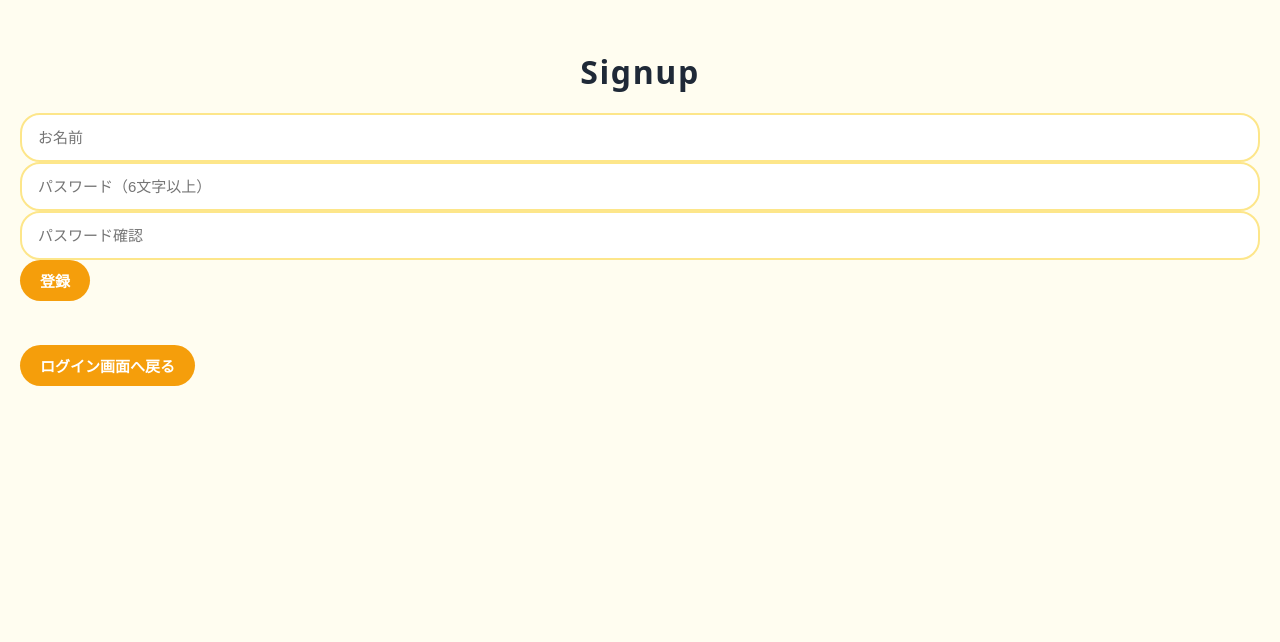
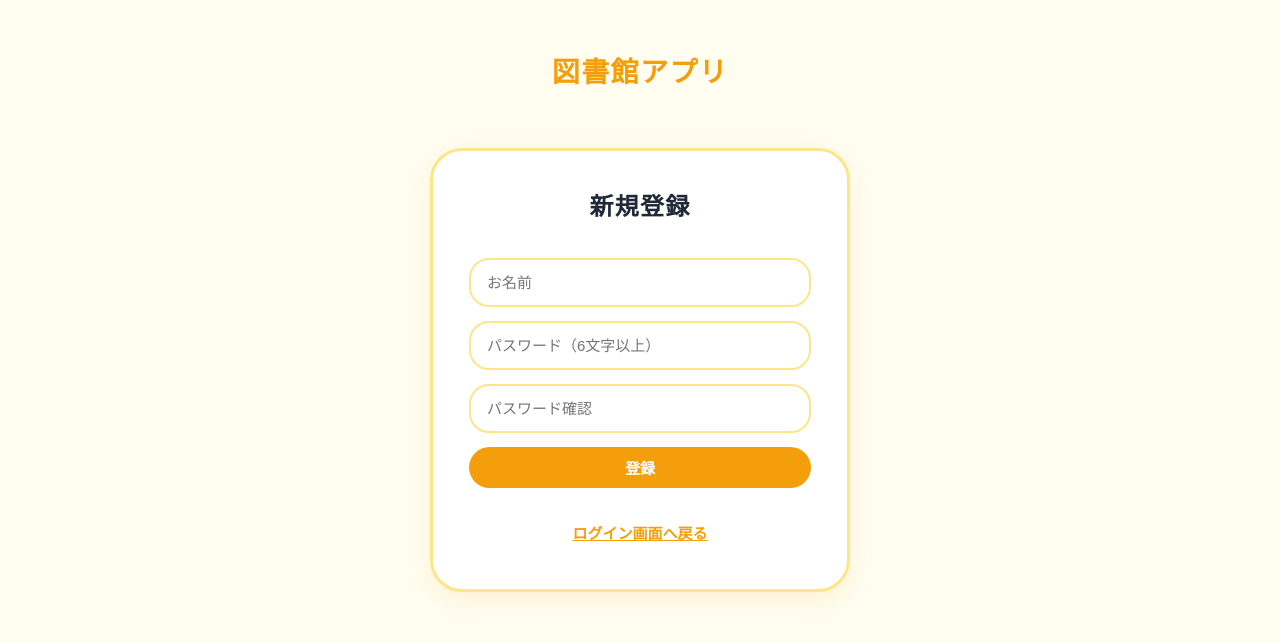
Before and after one commit to Nanako-Murata/toshokan, a Vue app in the folder toshokan-frontend/: page /signup in a window 1280 px wide. Shown: the top 642 px of the page. Built offline with nearby package versions, Linux system fonts and the light colour scheme; the HTML template or start-up script is replaced by a standard one.

Commit message:
improve signup screen

```diff
--- a/toshokan-frontend/src/views/SignupView.vue
+++ b/toshokan-frontend/src/views/SignupView.vue
@@ -1,14 +1,21 @@
 <template>
-  <div>
-    <h1>Signup</h1>
-<input v-model="name" placeholder="お名前" />
-<input v-model="password" type="password" placeholder="パスワード（6文字以上）" />
-<input v-model="confirmPassword" type="password" placeholder="パスワード確認" />
+  <h1 class="app-title">図書館アプリ</h1>
+  <div class="login-container">
+    <div class="login-card">
 
+      <h2>新規登録</h2>
 
-    <button @click="signup">登録</button>
+      <form @submit.prevent="signup">
 
-    <br /><br />
+        <input v-model="name" type="text" placeholder="お名前" autocomplete="name" />
+
+        <input v-model="password" type="password" placeholder="パスワード（6文字以上）" autocomplete="new-password" />
+
+        <input v-model="confirmPassword" type="password" placeholder="パスワード確認" autocomplete="new-password" />
+
+        <button type="submit">登録</button>
+
+      </form>
 
       <p v-if="errorMessage" style="color: red;">
         {{ errorMessage }}
@@ -18,11 +25,13 @@
         {{ successMessage }}
       </p>
 
-    <br />
-
-    <button @click="goLogin">
+      <div class="link-buttons">
+        <button class="link" type="button" @click="goLogin">
           ログイン画面へ戻る
         </button>
+      </div>
+
+    </div>
   </div>
 </template>
 
@@ -70,3 +79,40 @@ const goLogin = () => {
   router.push("/")
 }
 </script>
+
+<style scoped>
+.login-container {
+  display: flex;
+  justify-content: center;
+  align-items: flex-start;
+  padding-top: 50px;
+}
+
+.login-card {
+  width: 420px;
+  max-width: 100%;
+  background: #ffffff;
+  border: 3px solid #fde68a;
+  border-radius: 32px;
+  padding: 36px;
+  box-shadow: 0 8px 24px rgba(245, 158, 11, 0.12);
+  display: flex;
+  flex-direction: column;
+  gap: 16px;
+}
+
+.app-title {
+  font-size: 28px;
+  color: var(--accent);
+  text-align: center;
+  margin-bottom: 8px;
+}
+
+.link-buttons {
+  display: flex;
+  flex-direction: column;
+  align-items: center;
+  gap: 8px;
+  margin-top: 8px;
+}
+</style>
```
Lines whose indentation alone changed are shown as unchanged.
